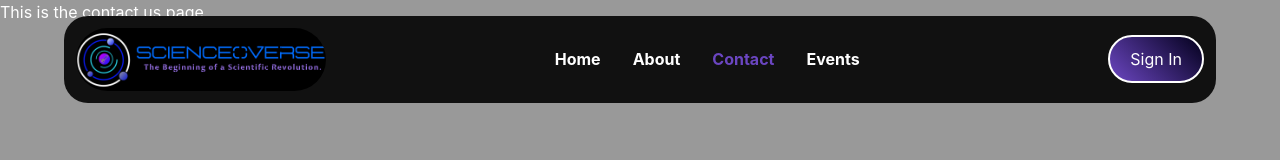
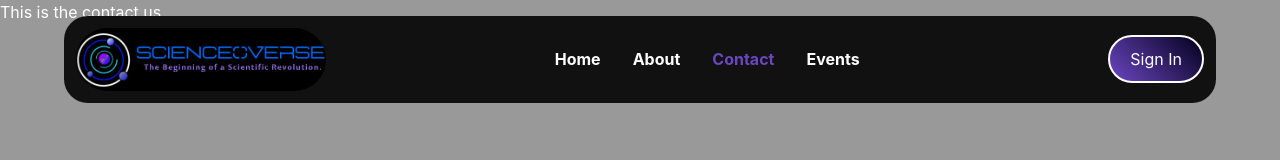
Before and after one commit to scienceoverse/scienceoverse, a Next.js app: page /contact in a window 1280 px wide. Shown: the top 160 px of the page. Built offline with nearby package versions, Linux system fonts and the light colour scheme.

Commit message:
sample edit

```diff
--- a/app/contact/page.tsx
+++ b/app/contact/page.tsx
@@ -2,7 +2,7 @@ import React from 'react'
 
 const Contact = () => {
   return (
-    <div>This is the contact us page</div>
+    <div>This is the contact us</div>
   )
 }
 
```
